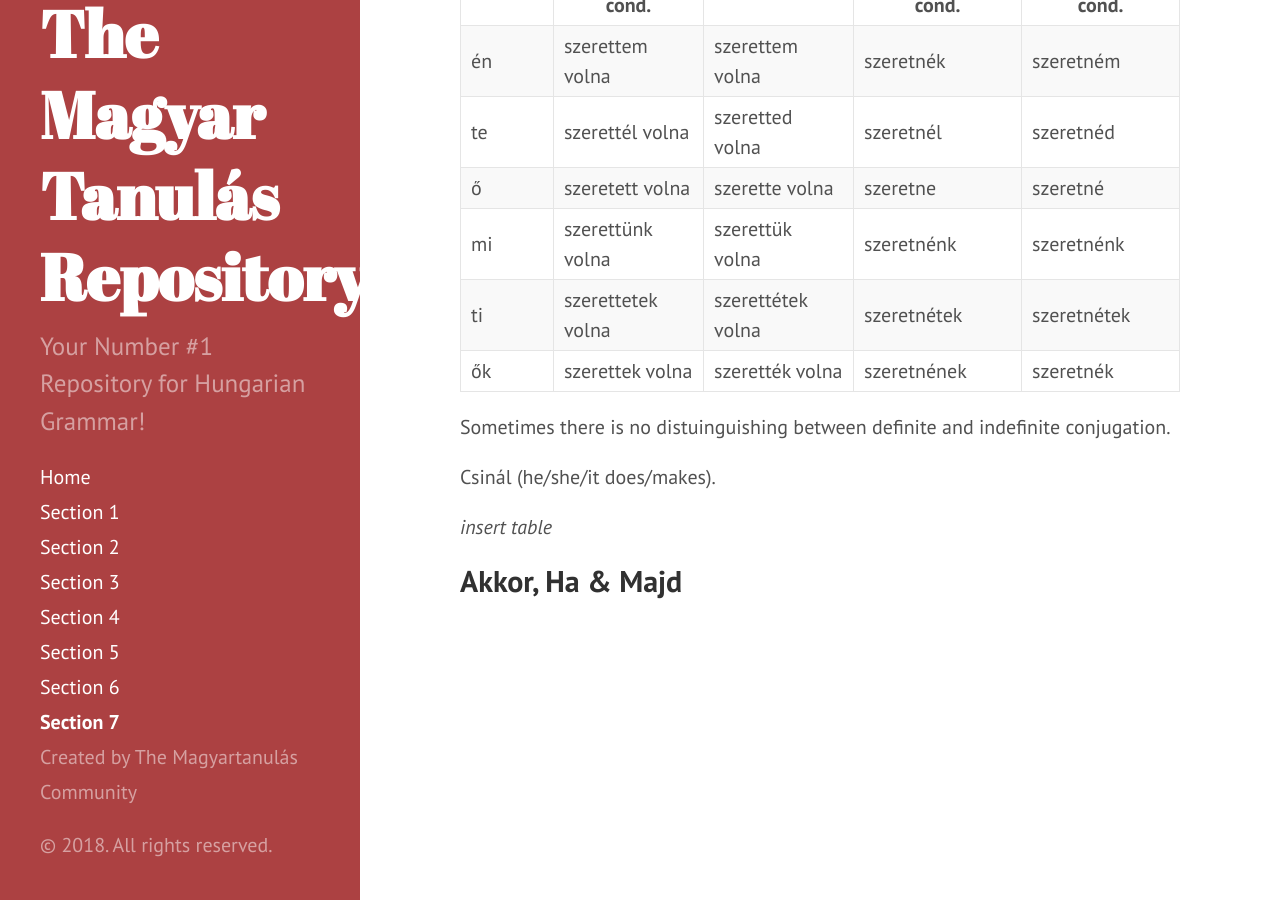
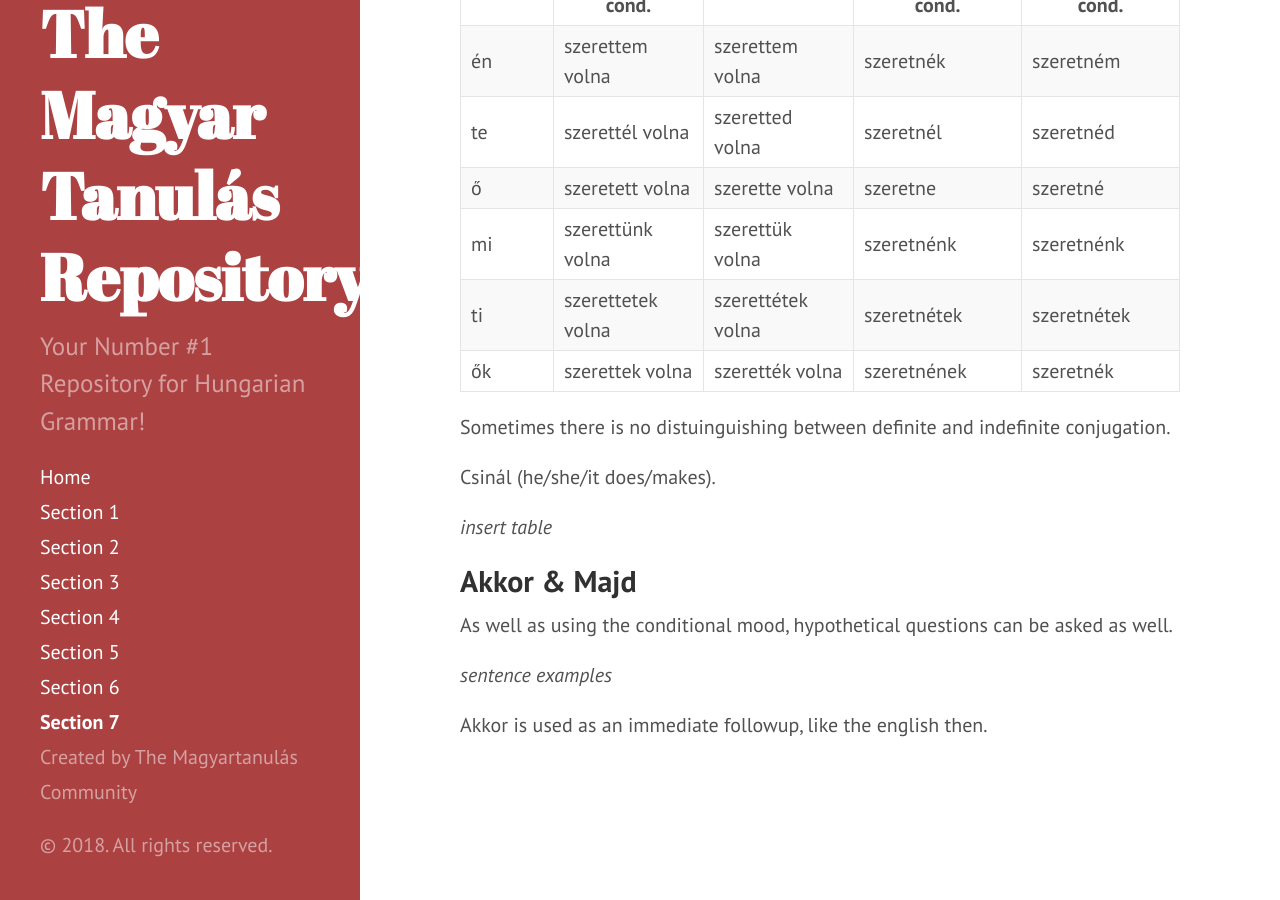
Before and after one commit to Magyartanulas/magyartanulas.github.io, a Jekyll site: the page built from Section7.md, in a window 1280 px wide and 900 px high, scrolled down 752 px. Built offline with Jekyll 4.4.1, drawn with Linux system fonts in a browser that asks for light colours; Markdown is read by kramdown in place of the engine named in the settings.

Commit message:
Update Section7.md

```diff
--- a/Section7.md
+++ b/Section7.md
@@ -35,4 +35,10 @@
 
 *insert table*
 
-## Akkor, Ha & Majd
+## Akkor & Majd
+
+As well as using the conditional mood, hypothetical questions can be asked as well.
+
+*sentence examples*
+
+Akkor is used as an immediate followup, like the english then.
```
